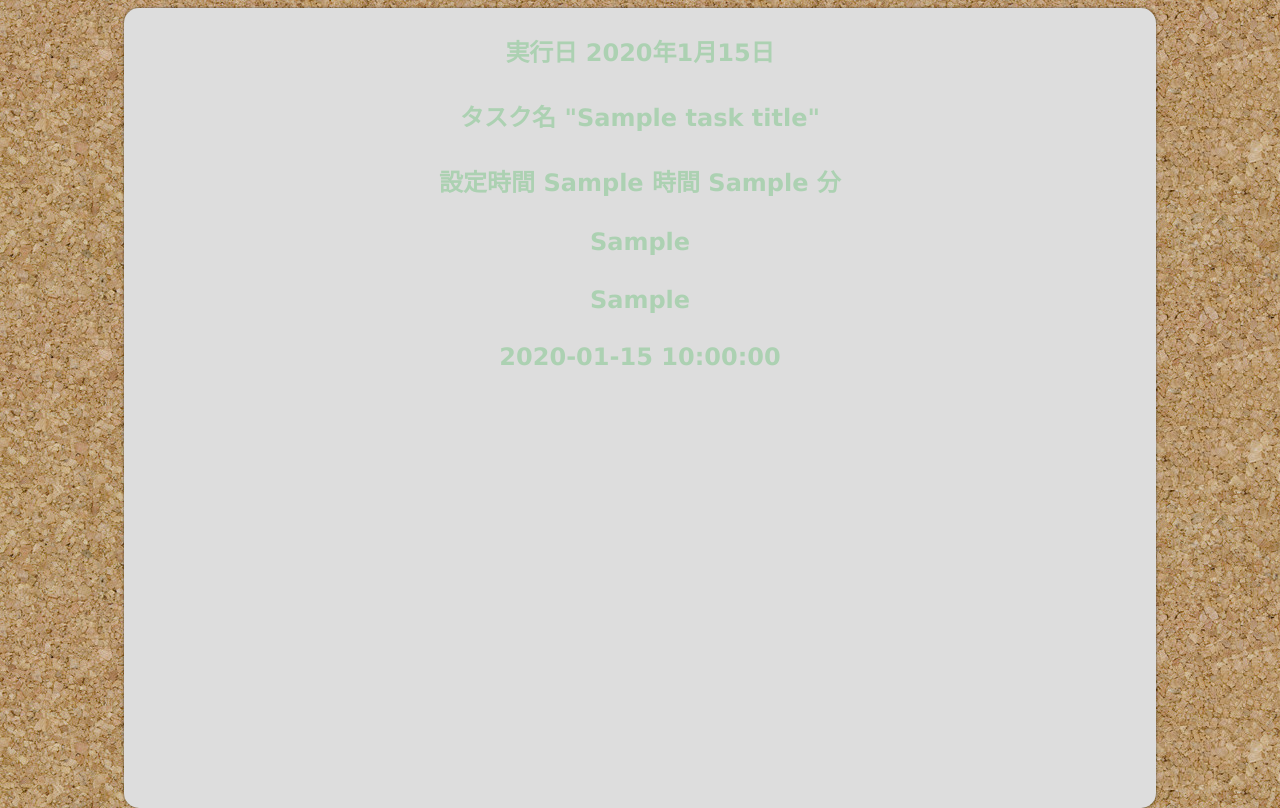
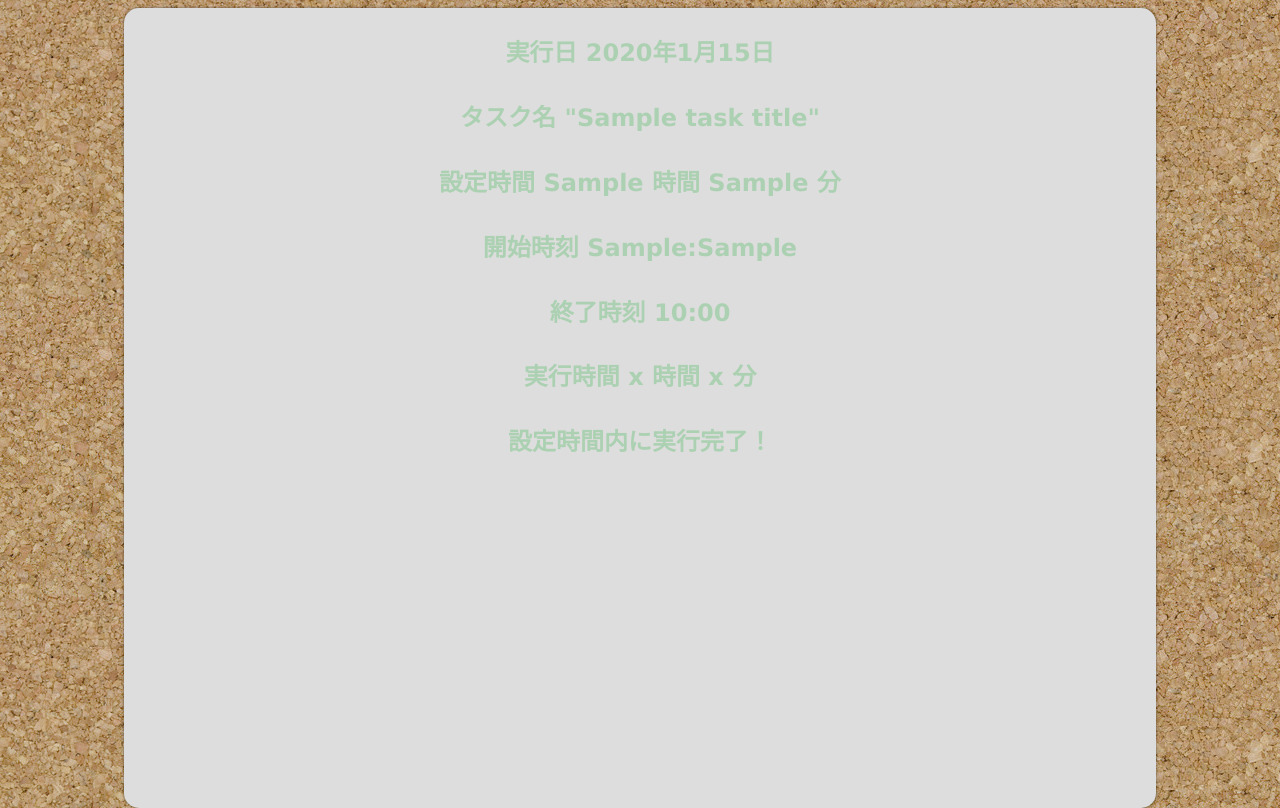
Before and after one commit to momotaro98/momotaro-task-management, a Flask app: template templates/done.html in a window 1280 px wide. Run offline with Flask 2, Linux system fonts and the light colour scheme; the template is opened without the code that fills it: most values are stand-ins (such as "Sample title", 1, 10 or a date in 2020).

Commit message:
DONE Page fundamental func implemented

```diff
--- a/app.py
+++ b/app.py
@@ -31,25 +31,36 @@ def index():
 @app.route('/done', methods=['POST', 'GET'])
 def done_page():
     if request.method == 'POST':
+        task_title = request.form["task_title"]
         set_time = int(request.form["set_time"]) # 設定時間
         start_hour = int(request.form["Hours"]) # 開始時間 時
         start_minute = int(request.form["Minutes"]) # 開始時間 分
         remained_time = int(request.form["remained_time"]) # 残り時間
-        serial_passed_time = int(request.form["serial_passed_time"]) # 経過時間
-        task_title = request.form["task_title"]
+        serial_passed_time = -1 * int(request.form["serial_passed_time"]) # 経過時間
 
-        done_date = datetime.date.today()
+        done_datetime = datetime.datetime.now()
         set_hour = set_time // 3600
         set_minute = (set_time % 3600) // 60
+        serial_passed_hour = serial_passed_time // 3600
+        serial_passed_minute = (serial_passed_time % 3600) // 60
+
+        over_time = serial_passed_time - set_time
+        over_hour = over_time // 3600
+        over_minute = (over_time % 3600) // 60
 
         return render_template('done.html',
-                            done_date=done_date,
+                            done_datetime=done_datetime,
+                            task_title=task_title,
                             set_hour=set_hour,
                             set_minute=set_minute,
                             start_hour=start_hour,
                             start_minute=start_minute,
-                            serial_passed_time=serial_passed_time,
-                            task_title=task_title)
+                            serial_passed_hour=serial_passed_hour,
+                            serial_passed_minute=serial_passed_minute,
+                            over_time=over_time,
+                            over_hour=over_hour,
+                            over_minute=over_minute
+                            )
 
     return render_template('setting.html')
 
--- a/templates/done.html
+++ b/templates/done.html
@@ -1,8 +1,10 @@
 {% extends "layout.html" %}
 {% block content %}
 <div id="container">
-    <h2>実行日 {{ done_date.year }}年{{ done_date.month }}月{{ done_date.day }}日</h2>
+    <h2>実行日 {{ done_datetime.year }}年{{ done_datetime.month }}月{{ done_datetime.day }}日</h2>
+
     <h2>タスク名 "{{ task_title }}"</h2>
+
     {% if set_hour and set_minute %}
     <h2>設定時間 {{ set_hour }} 時間 {{ set_minute }} 分</h2>
     {% elif set_hour %}
@@ -10,8 +12,38 @@
     {% else %}
     <h2>設定時間 {{ set_minute }} 分</h2>
     {% endif %}
-    <h2>{{ start_hour }}</h2>
-    <h2>{{ start_minute }}</h2>
-    <h2>{{ serial_passed_time }}</h2>
+
+    {% if start_minute<10 %}
+    <h2>開始時刻 {{ start_hour }}:0{{ start_minute }}</h2>
+    {% else %}
+    <h2>開始時刻 {{ start_hour }}:{{ start_minute }}</h2>
+    {% endif %}
+
+    {% if done_datetime.minute<10 %}
+    <h2>終了時刻 {{ done_datetime.hour }}:0{{ done_datetime.minute }}</h2>
+    {% else %}
+    <h2>終了時刻 {{ done_datetime.hour }}:{{ done_datetime.minute }}</h2>
+    {% endif %}
+
+    {% if set_hour and set_minute %}
+    <h2>実行時間 {{ serial_passed_hour }} 時間 {{ serial_passed_minute }} 分</h2>
+    {% elif set_hour %}
+    <h2>実行時間 {{ serial_passed_hour }} 時間</h2>
+    {% else %}
+    <h2>実行時間 {{ serial_passed_minute }} 分</h2>
+    {% endif %}
+
+    {% if over_time>0 %}
+    {% if over_hour and over_minute %}
+    <h2>超過時間 {{ over_hour }} 時間 {{ over_minute }} 分</h2>
+    {% elif over_hour %}
+    <h2>超過時間 {{ over_hour }} 時間</h2>
+    {% else %}
+    <h2>超過時間 {{ over_minute }} 分</h2>
+    {% endif %}
+    {% else %}
+    <h2>設定時間内に実行完了！</h2>
+    {% endif %}
+
 </div>
 {% endblock %}
```
